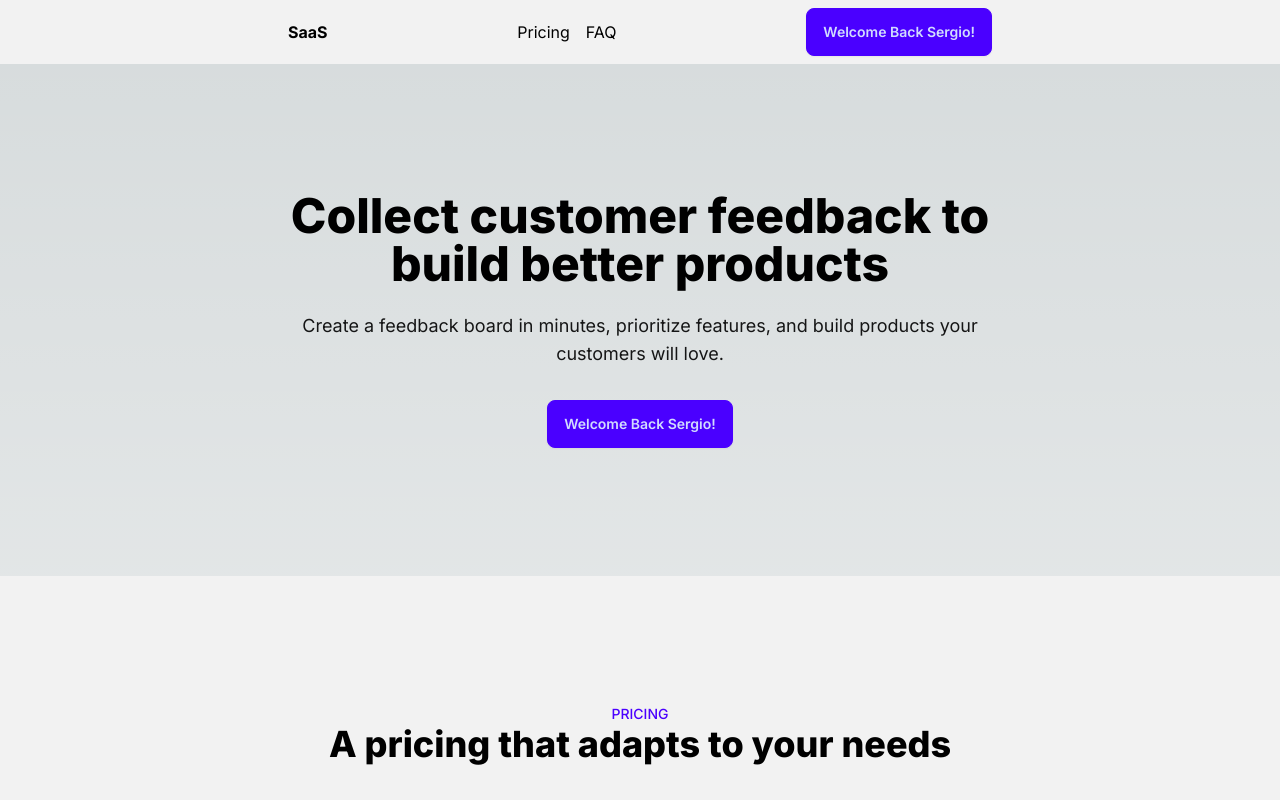
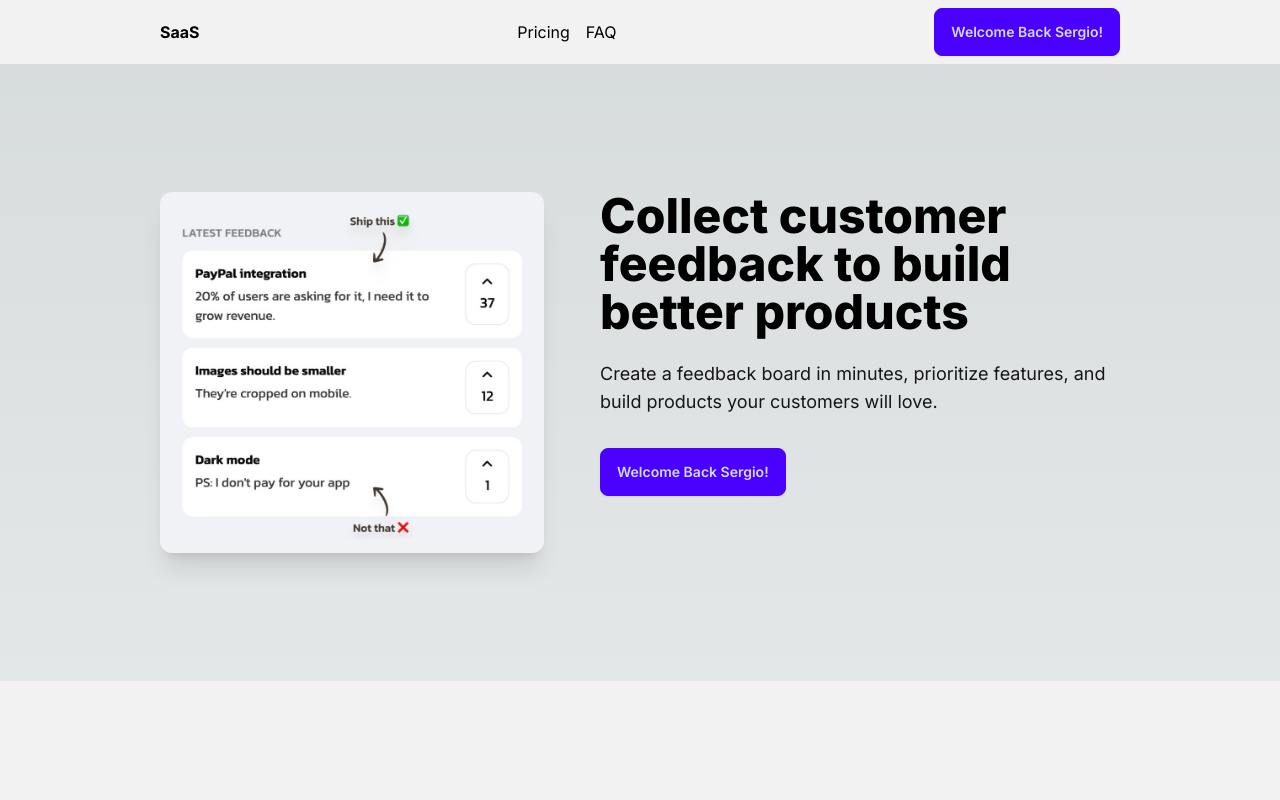
Before and after one commit to protoserg/inpactly, a Next.js app: page / in a window 1280 px wide. Shown: the top 800 px of the page. Built offline with nearby package versions, Linux system fonts and the light colour scheme.

Commit message:
Added image, and made the hero pretty. Also 5xl on header and hero

```diff
--- a/app/page.js
+++ b/app/page.js
@@ -1,5 +1,7 @@
 import ButtonLogin from "@/components/ButtonLogin";
 import FAQListItem from "@/components/FAQListItem";
+import productDemo from "./productDemo.jpeg";
+import Image from "next/image";
 export default function Home() {
   const isLoggedin = true;
   const name = "Sergio";
@@ -9,7 +11,7 @@
       {/* HEADER */}
       <section className="bg-base-200 " id="header">
         {/* Base goes from 100-500 and 100 is usually the background */}
-        <div className="max-w-3xl mx-auto  flex justify-between  items-center px-8 py-2">
+        <div className="max-w-5xl mx-auto  flex justify-between  items-center px-8 py-2">
           <div className="font-bold">SaaS</div>
           <div className="space-x-4 max-md:hidden">
             <a className="link link-hover" href="#pricing">
@@ -27,8 +29,17 @@
       </section>
 
       {/* HERO */}
-      <section className=" text-center py-32 px-8 max-w-3xl mx-auto" id="hero">
-        <h1 className="text-4xl lg:text-5xl font-extrabold mb-6  ">
+      <section
+        className=" text-center py-32 px-8 max-w-5xl mx-auto flex flex-col lg:flex-row gap-14 items-center lg:items-start lg:text-left"
+        id="hero"
+      >
+        <Image
+          src={productDemo}
+          alt="Product demo"
+          className="w-96 rounded-xl shadow-xl"
+        />
+        <div>
+          <h1 className="text-4xl lg:text-5xl font-extrabold mb-6 ">
             Collect customer feedback to build better products
           </h1>
           <div className="opacity-90 text-lg">
@@ -37,6 +48,7 @@
           </div>
           <div className=" mt-8">
             <ButtonLogin isLoggedin={isLoggedin} name={name} />
+          </div>
         </div>
       </section>
 
```
Also changed, not shown: app/productDemo.jpeg (added). Lines whose indentation alone changed are shown as unchanged.
